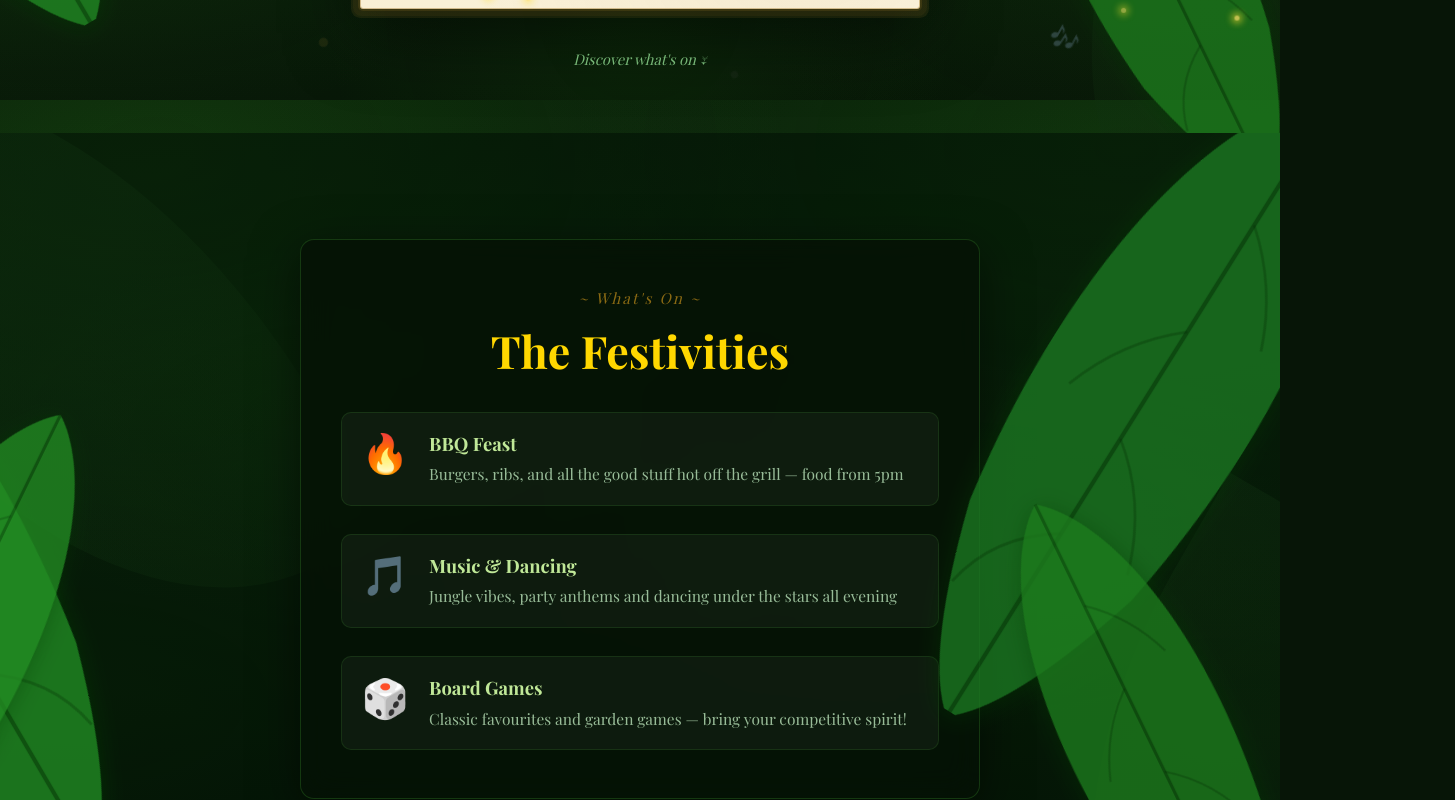
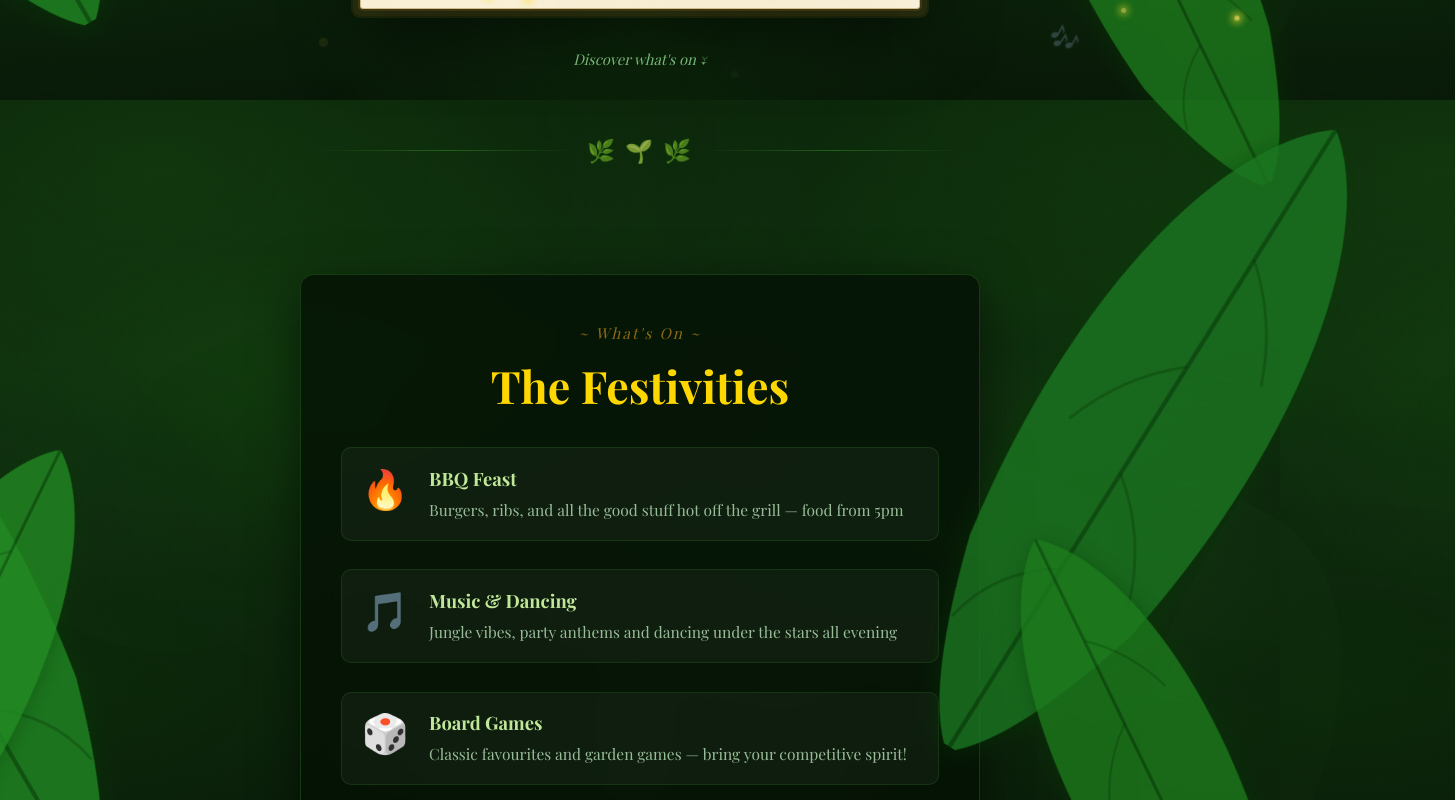
Before and after one commit to lbhtran/alex-birthday-invite, a Next.js app: page / in a window 1280 px wide. Shown: the part 700-1500 px from the top of the page, 1455 px wide, since content can reach past the window. Built offline with nearby package versions, Linux system fonts and the light colour scheme; a web font is replaced by a local one.

Commit message:
Fix disjointed scrolling: remove section backgrounds and overflow:hidden for seamless flow
Agent-Logs-Url: https://github.com/lbhtran/alex-birthday-invite/sessions/384aedea-5ef2-45cd-9dbb-523e3b853be8

Co-authored-by: lbhtran <12864938+lbhtran@users.noreply.github.com>

```diff
--- a/app/globals.css
+++ b/app/globals.css
@@ -9,6 +9,8 @@
 
 html {
   scroll-behavior: smooth;
+  /* Offset anchor jumps so the sticky nav doesn't cover section headings */
+  scroll-padding-top: 56px;
 }
 
 /* ═══════════════════════════════════════════
@@ -80,21 +82,16 @@ body {
   align-items: center;
   justify-content: center;
   padding: 6rem 2rem 4rem;
-  overflow: hidden;
+  /* No overflow:hidden — lets leaf SVGs bleed across section
+     boundaries so scrolling between sections looks seamless */
 }
 
-/* ── Section-specific tints ── */
-.invite-section {
-  /* transparent — the body background shows through */
+/* All sections share the same continuous body jungle background —
+   no per-section colour block means no visible jump when scrolling */
+.invite-section,
+.activities-section,
+.rsvp-section {
   background: transparent;
-}
-
-.activities-section {
-  background: rgba(0, 15, 4, 0.55);
-}
-
-.rsvp-section {
-  background: rgba(8, 10, 2, 0.50);
 }
 
 /* ═══════════════════════════════════════════
@@ -204,7 +201,8 @@ body {
 
 /* ═══════════════════════════════════════════
    CSS JUNGLE LEAF SHAPES IN SECTION BG
-   Using border-radius tricks for depth
+   Constrained to avoid bleed now that
+   overflow:hidden is removed
 ═══════════════════════════════════════════ */
 .page-section::before,
 .page-section::after {
@@ -216,23 +214,59 @@ body {
 }
 
 .page-section::before {
-  width: 380px;
-  height: 650px;
-  top: -120px;
-  left: -130px;
+  width: 280px;
+  height: 480px;
+  top: 60px;
+  left: -90px;
   transform: rotate(-30deg);
-  opacity: 0.30;
+  opacity: 0.22;
   z-index: 0;
 }
 
 .page-section::after {
-  width: 300px;
-  height: 520px;
-  bottom: -100px;
-  right: -100px;
+  width: 220px;
+  height: 380px;
+  bottom: 60px;
+  right: -70px;
   transform: rotate(30deg);
-  opacity: 0.25;
+  opacity: 0.18;
   z-index: 0;
+}
+
+/* ═══════════════════════════════════════════
+   BOTANICAL VINE DIVIDER
+   A thin decorative strip between sections
+   so there's structure without a colour jump
+═══════════════════════════════════════════ */
+.vine-divider {
+  position: relative;
+  z-index: 1;
+  width: 100%;
+  display: flex;
+  align-items: center;
+  justify-content: center;
+  gap: 0.6rem;
+  padding: 0.4rem 0;
+  /* Subtle horizontal fade lines either side of the leaf cluster */
+  overflow: hidden;
+}
+
+.vine-divider::before,
+.vine-divider::after {
+  content: "";
+  flex: 1;
+  max-width: 260px;
+  height: 1px;
+  background: linear-gradient(90deg, transparent, rgba(80, 190, 60, 0.35), transparent);
+}
+
+.vine-divider-leaves {
+  font-size: 1.4rem;
+  line-height: 1;
+  letter-spacing: 0.1em;
+  color: #2a8a2a;
+  opacity: 0.75;
+  filter: drop-shadow(0 1px 3px rgba(0, 60, 0, 0.5));
 }
 
 /* ═══════════════════════════════════════════
--- a/app/page.js
+++ b/app/page.js
@@ -83,6 +83,11 @@ export default function Home() {
         </a>
       </section>
 
+      {/* ── Botanical divider ── */}
+      <div className="vine-divider" aria-hidden="true">
+        <span className="vine-divider-leaves">🌿 🌱 🌿</span>
+      </div>
+
       {/* ══════════════════════════════════════
           SECTION 2 — Activities
       ══════════════════════════════════════ */}
@@ -126,6 +131,11 @@ export default function Home() {
         <a href="#rsvp" className="scroll-hint">Ready to join? ↓</a>
       </section>
 
+      {/* ── Botanical divider ── */}
+      <div className="vine-divider" aria-hidden="true">
+        <span className="vine-divider-leaves">🌿 🌱 🌿</span>
+      </div>
+
       {/* ══════════════════════════════════════
           SECTION 3 — RSVP
       ══════════════════════════════════════ */}
```
